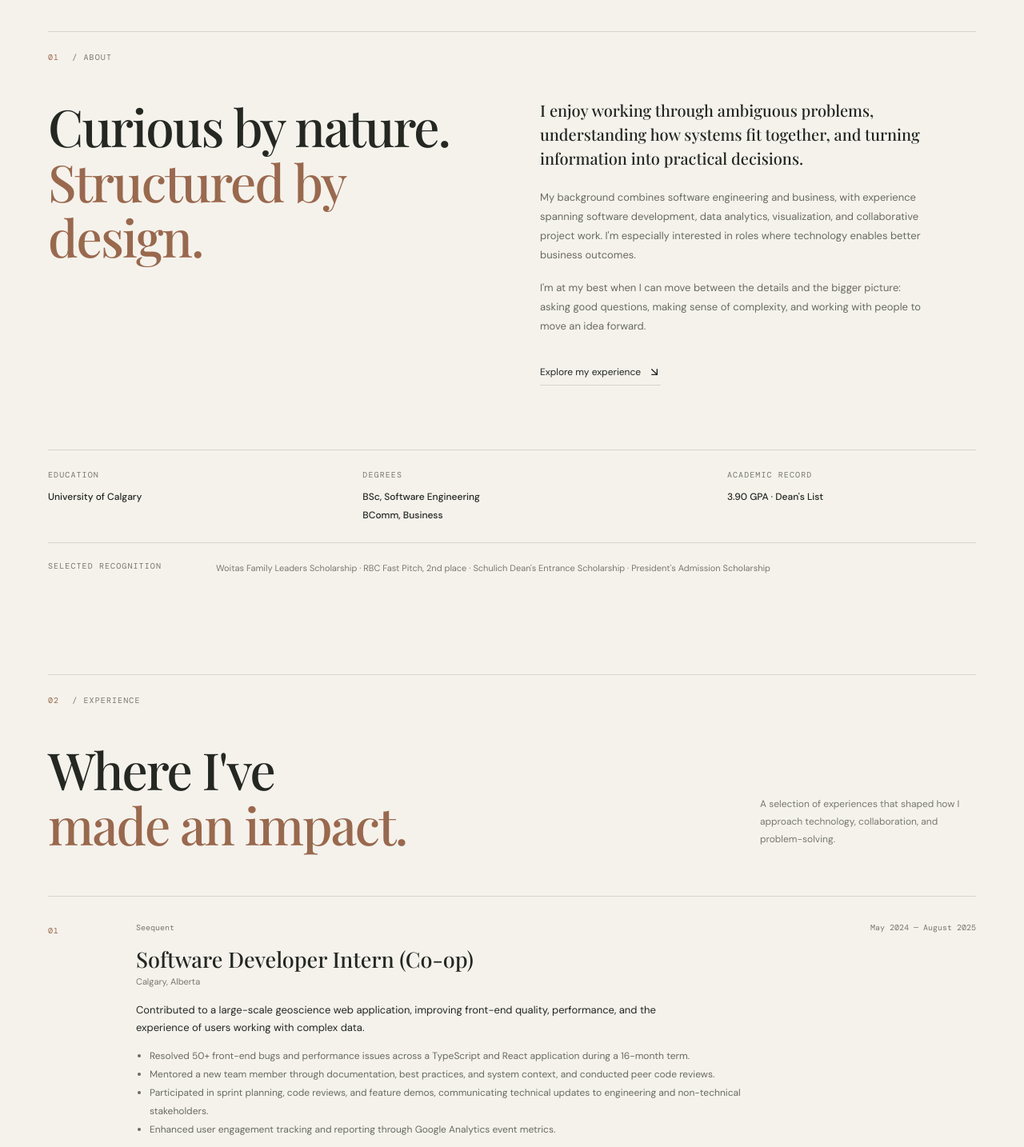
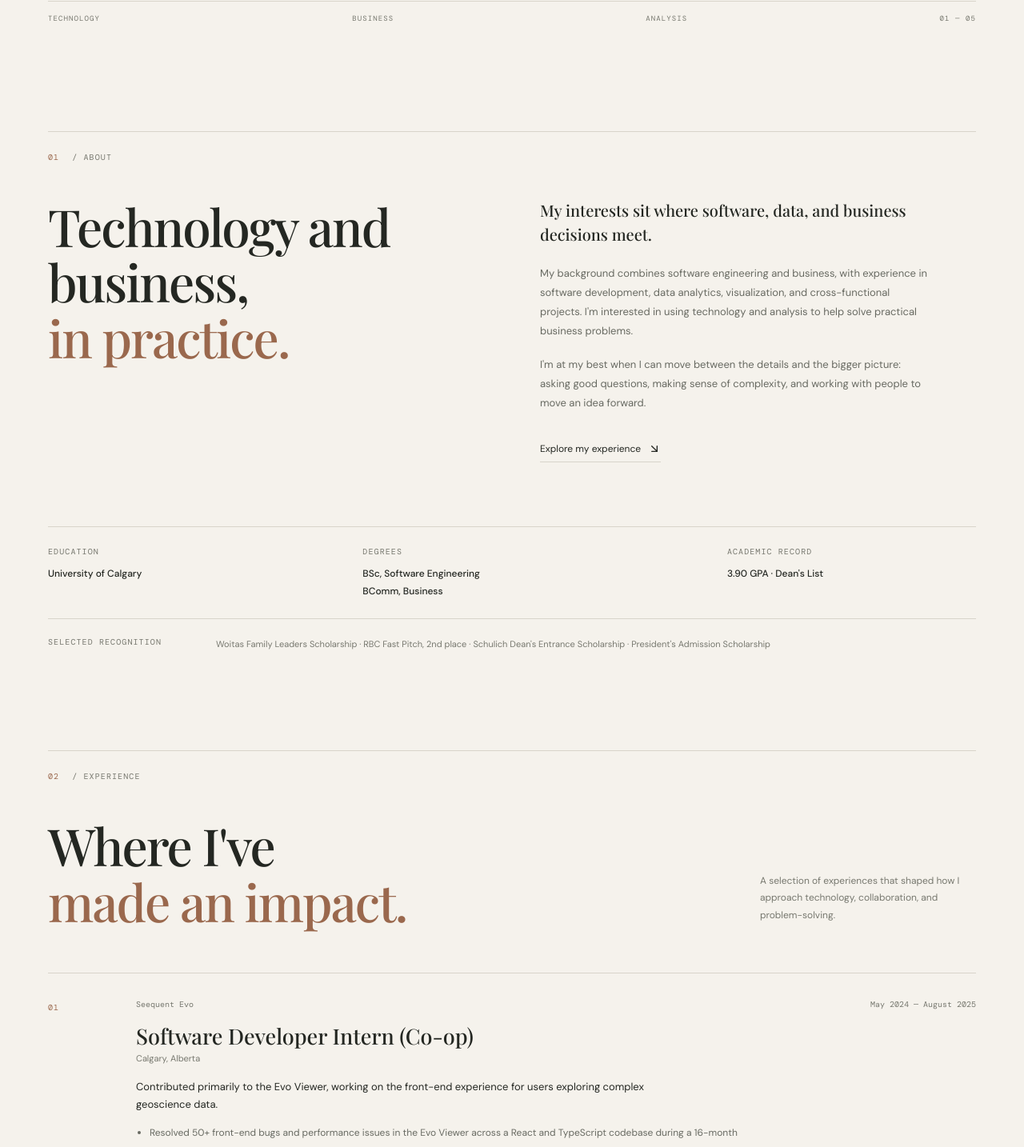
Before and after one commit to srshendye/sanika-portfolio, a React (Vite) app: page / in a window 1280 px wide. Shown: the part 820-2254 px from the top of the page at 80% size. Built offline with nearby package versions, Linux system fonts and the light colour scheme.

Commit message:
Refresh portfolio tagline and selected projects

```diff
--- a/src/App.tsx
+++ b/src/App.tsx
@@ -9,13 +9,13 @@ const experience = [
   {
     number: "01",
     role: "Software Developer Intern (Co-op)",
-    company: "Seequent",
+    company: "Seequent Evo",
     period: "May 2024 — August 2025",
     place: "Calgary, Alberta",
     description:
-      "Contributed to a large-scale geoscience web application, improving front-end quality, performance, and the experience of users working with complex data.",
+      "Contributed primarily to the Evo Viewer, working on the front-end experience for users exploring complex geoscience data.",
     details: [
-      "Resolved 50+ front-end bugs and performance issues across a TypeScript and React application during a 16-month term.",
+      "Resolved 50+ front-end bugs and performance issues in the Evo Viewer across a React and TypeScript codebase during a 16-month term.",
       "Mentored a new team member through documentation, best practices, and system context, and conducted peer code reviews.",
       "Participated in sprint planning, code reviews, and feature demos, communicating technical updates to engineering and non-technical stakeholders.",
       "Enhanced user engagement tracking and reporting through Google Analytics event metrics."
@@ -68,6 +68,21 @@ const projects = [
   },
   {
     number: "02",
+    category: "DATA ANALYTICS · PERSONAL PROJECT",
+    title: "F1 Tire Strategy Analytics",
+    subtitle: "Exploring tire degradation and pit strategy",
+    description:
+      "Built a Python and SQL pipeline using FastF1 race data from 2022 to 2025 to explore tire degradation and race strategy across Formula 1 events.",
+    contribution:
+      "Developed the data pipeline and analyzed tire performance across races, including a circuit-specific exploration of Monza.",
+    stack: ["Python", "SQL", "FastF1", "Data analysis"],
+    outcome:
+      "Used race data to investigate tire performance patterns and how they relate to strategic decisions.",
+    link: "https://github.com/srshendye/f1-strategy-analytics",
+    linkLabel: "View project on GitHub"
+  },
+  {
+    number: "03",
     category: "BUSINESS INTELLIGENCE · PETRONAS",
     title: "Company-wide Power BI Reporting",
     subtitle: "Bringing critical business metrics into view",
@@ -80,17 +95,19 @@ const projects = [
       "Created real-time digital signage for critical business metrics across all three offices and supported maintainable reporting processes."
   },
   {
-    number: "03",
-    category: "SOFTWARE ENGINEERING · SEEQUENT",
-    title: "Geoscience Web Application",
-    subtitle: "Improving a complex, data-rich user experience",
+    number: "04",
+    category: "SOFTWARE ENGINEERING · SEEQUENT EVO",
+    title: "Seequent Evo Viewer",
+    subtitle: "Building a clearer way to explore geoscience data",
     description:
-      "Contributed to a large-scale TypeScript and React web application used in geoscience workflows, working on front-end quality and performance.",
+      "Worked primarily on the Evo Viewer, a web-based environment for viewing and working with geoscience data.",
     contribution:
-      "Resolved 50+ front-end bugs and performance issues, supported peer code reviews, and helped onboard a new team member.",
-    stack: ["React", "TypeScript", "Web applications", "Google Analytics"],
+      "Contributed front-end improvements in React and TypeScript, resolved 50+ bugs and performance issues, and supported onboarding and peer code reviews.",
+    stack: ["React", "TypeScript", "CesiumJS", "3D data visualization"],
     outcome:
-      "Strengthened application quality and supported better user engagement tracking through event metrics."
+      "Helped improve the quality and usability of the Evo Viewer through ongoing product development.",
+    link: "https://www.seequent.com/products-solutions/seequent-evo/",
+    linkLabel: "Explore Seequent Evo"
   }
 ];
 
@@ -124,7 +141,7 @@ function App() {
         <section className="hero section-wrap" id="home">
           <div className="hero-kicker"><span className="status-dot" /> PORTFOLIO / 2026</div>
           <motion.div initial={{ opacity: 0, y: 22 }} animate={{ opacity: 1, y: 0 }} transition={{ duration: 0.7 }}>
-            <h1>Making sense<br />of <em>complexity.</em></h1>
+            <h1>Software, data,<br />and the <em>decisions</em><br /> behind them.</h1>
             <div className="hero-bottom">
               <p className="hero-intro">
                 I'm Sanika Shendye, an emerging professional interested in the intersection of technology, business, and analytical problem-solving.
@@ -142,10 +159,10 @@ function App() {
         <section className="intro-section section-wrap" id="about">
           <div className="section-label"><span>01</span> / ABOUT</div>
           <div className="intro-grid">
-            <h2>Curious by nature.<br /><em>Structured by design.</em></h2>
+            <h2>Technology and business,<br /><em>in practice.</em></h2>
             <div className="intro-copy">
-              <p className="large-copy">I enjoy working through ambiguous problems, understanding how systems fit together, and turning information into practical decisions.</p>
-              <p>My background combines software engineering and business, with experience spanning software development, data analytics, visualization, and collaborative project work. I'm especially interested in roles where technology enables better business outcomes.</p>
+              <p className="large-copy">My interests sit where software, data, and business decisions meet.</p>
+              <p>My background combines software engineering and business, with experience in software development, data analytics, visualization, and cross-functional projects. I'm interested in using technology and analysis to help solve practical business problems.</p>
               <p>I'm at my best when I can move between the details and the bigger picture: asking good questions, making sense of complexity, and working with people to move an idea forward.</p>
               <a className="text-link" href="#experience">Explore my experience <ArrowDownRight size={16} /></a>
             </div>
@@ -207,6 +224,7 @@ function App() {
                   <div className="contribution"><span className="eyebrow">MY CONTRIBUTION</span>{project.contribution}</div>
                   <div className="contribution"><span className="eyebrow">RESULT / LEARNING</span>{project.outcome}</div>
                   <div className="tag-row">{project.stack.map(t => <span className="tag" key={t}>{t}</span>)}</div>
+                  {project.link && <a className="project-link" href={project.link} target="_blank" rel="noreferrer">{project.linkLabel} <ArrowUpRight size={14} /></a>}
                 </div>
               </article>
             ))}
```
